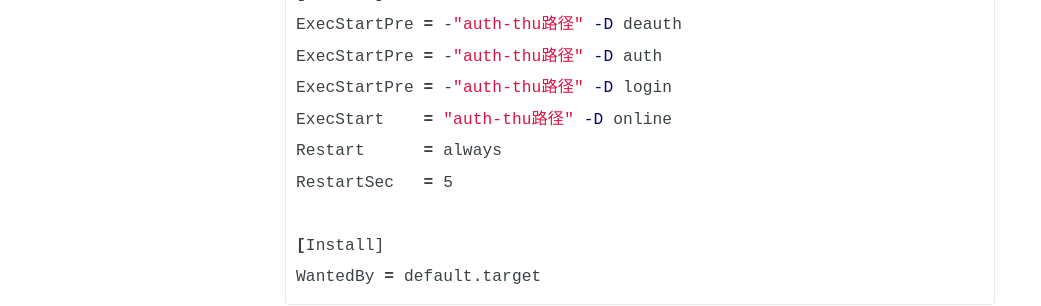
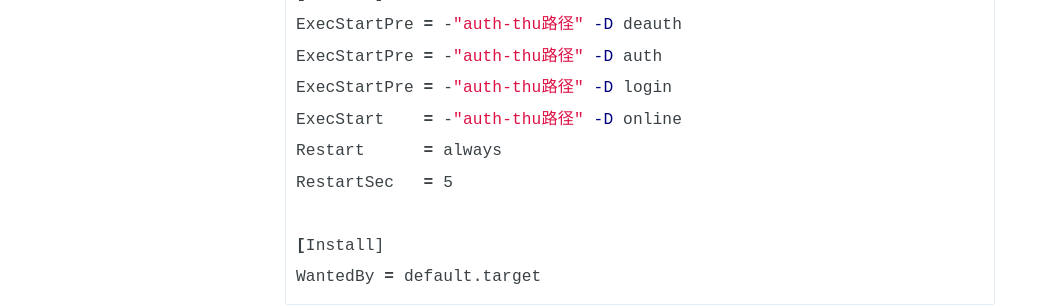
Before and after one commit to marktube/marktube.github.io, a Jekyll site: the page built from _posts/2024-10-29-THU-Net-Connection.md, in a window 1280 px wide and 900 px high, scrolled down 3943 px. Shown: the part 149-455 px from the top of the window, without its empty margins (0-1041 px from the left). Built offline with Jekyll 4.4.1, drawn with Linux system fonts in a browser that asks for light colours; comment, search, counter and statistics services are not loaded.

Commit message:
fix small error

```diff
--- a/_posts/2024-10-29-THU-Net-Connection.md
+++ b/_posts/2024-10-29-THU-Net-Connection.md
@@ -101,7 +101,7 @@ StartLimitIntervalSec = 0
 ExecStartPre = -"auth-thu路径" -D deauth
 ExecStartPre = -"auth-thu路径" -D auth
 ExecStartPre = -"auth-thu路径" -D login
-ExecStart    = "auth-thu路径" -D online
+ExecStart    = -"auth-thu路径" -D online
 Restart      = always
 RestartSec   = 5
 
```
